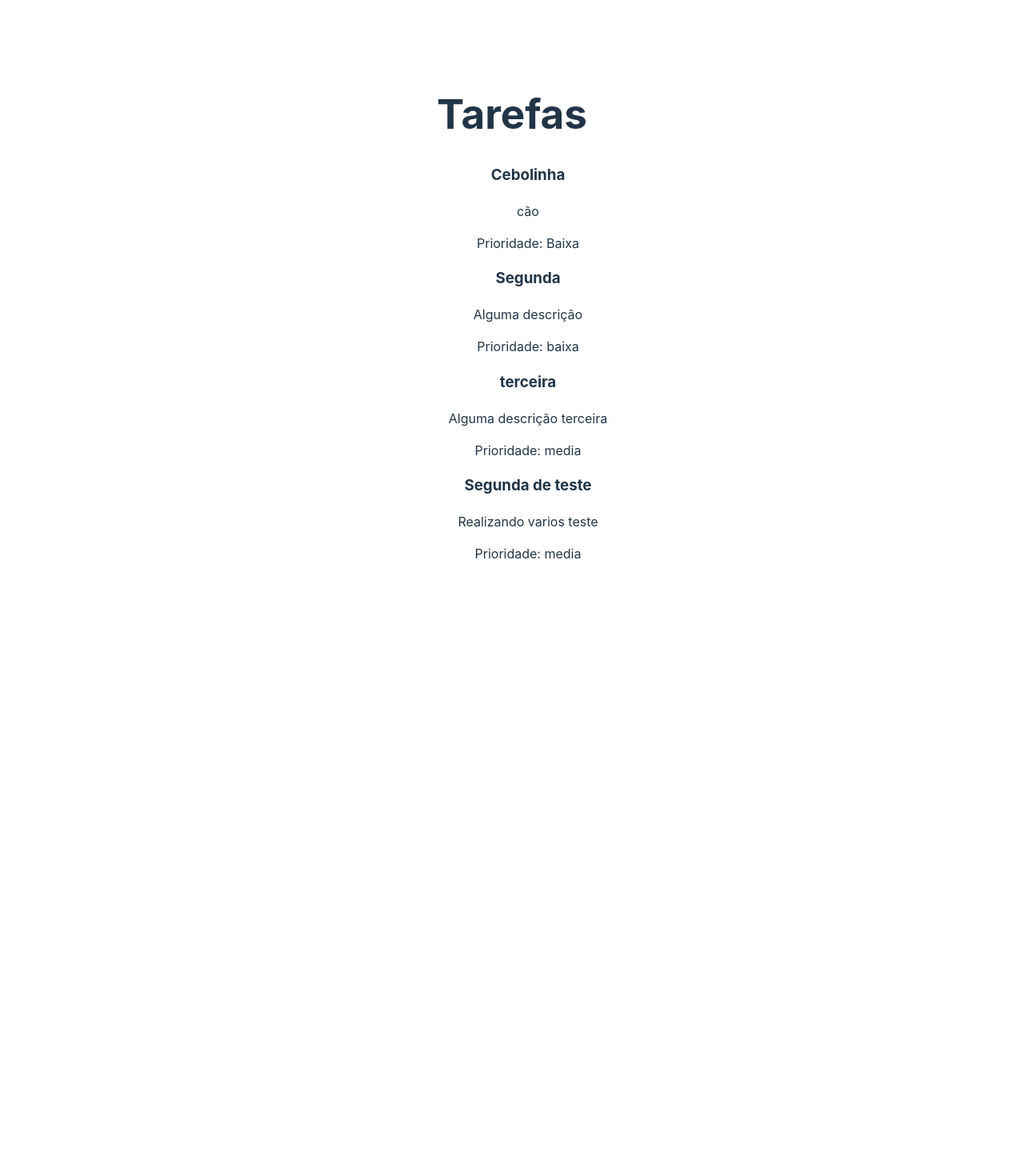
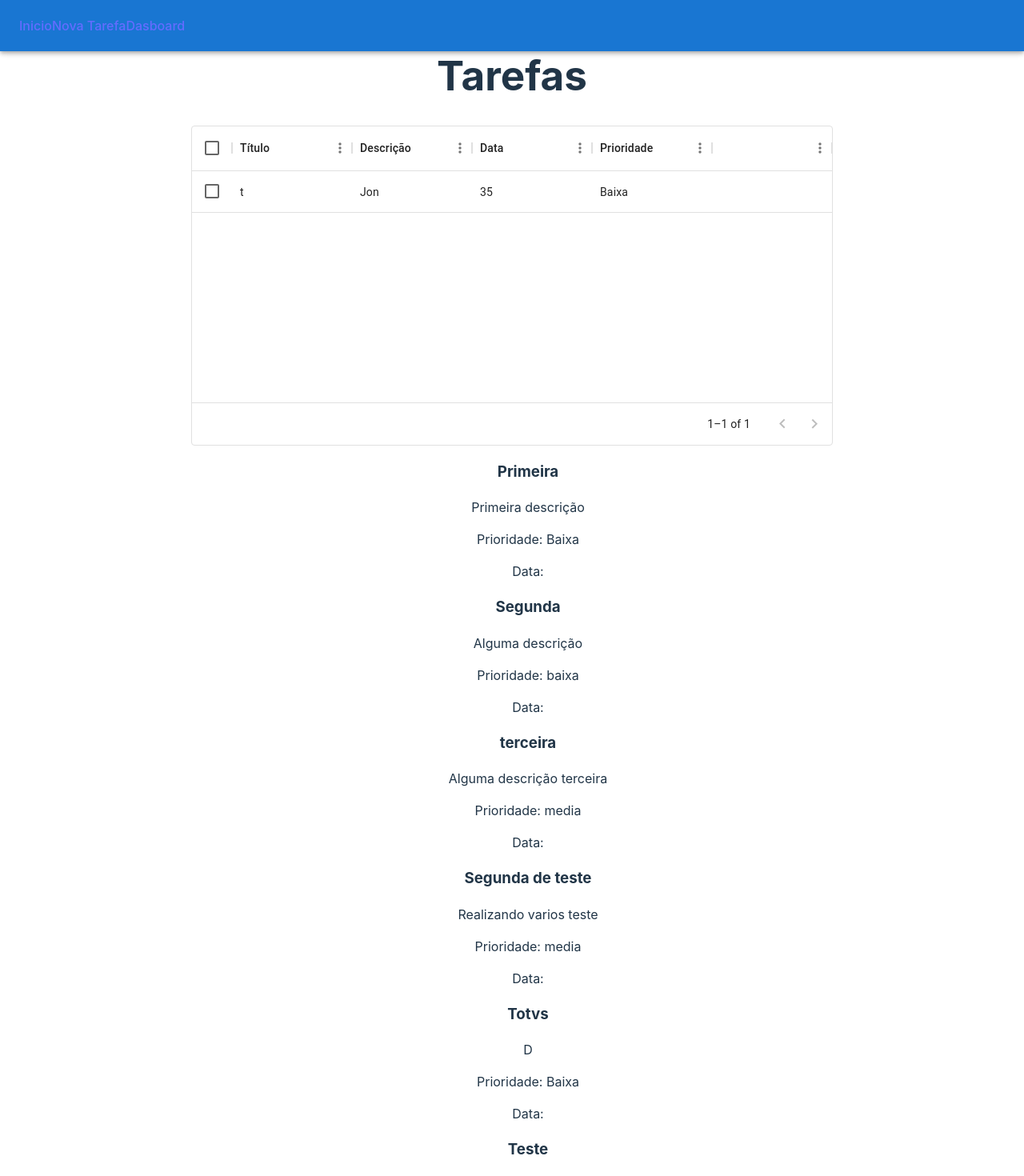
Before and after one commit to rosapedrosa/ProjetoWeb, a React (Vite) app: page / in a window 1280 px wide. Shown: the top 1470 px of the page at 80% size. Before the commit the page ends 800 px from the top, so only its background shows below. Built offline with nearby package versions, Linux system fonts and the light colour scheme; data requests are answered from the project's data file.

Commit message:
Ajustando dados invalidos da data e interface

```diff
--- a/db.json
+++ b/db.json
@@ -2,8 +2,8 @@
   "tarefas": [
     {
       "id": 1,
-      "titulo": "Cebolinha",
-      "descricao": "cão",
+      "titulo": "Primeira",
+      "descricao": "Primeira descrição",
       "prioridade": "Baixa"
     },
     {
@@ -23,6 +23,73 @@
       "descricao": "Realizando varios teste",
       "prioridade": "media",
       "id": 4
+    },
+    {
+      "titulo": "Totvs",
+      "descricao": "D",
+      "prioridade": "Baixa",
+      "id": 5
+    },
+    {
+      "titulo": "Teste",
+      "descricao": "Descrição teste",
+      "prioridade": "Alta",
+      "id": 6
+    },
+    {
+      "titulo": "Teste",
+      "descricao": "teste",
+      "prioridade": "Baixa",
+      "id": 7
+    },
+    {
+      "titulo": "OLá",
+      "descricao": "Teste olá",
+      "prioridade": "Media",
+      "dataEvento": "",
+      "id": 8
+    },
+    {
+      "titulo": "",
+      "descricao": "",
+      "prioridade": "",
+      "dataEvento": "",
+      "id": 9
+    },
+    {
+      "titulo": "",
+      "descricao": "",
+      "prioridade": "",
+      "dataEvento": "",
+      "id": 10
+    },
+    {
+      "titulo": "teste",
+      "descricao": "teste",
+      "prioridade": "Media",
+      "dataEvento": "",
+      "id": 11
+    },
+    {
+      "titulo": "teste",
+      "descricao": "teste",
+      "prioridade": "Media",
+      "dataEvento": "",
+      "id": 12
+    },
+    {
+      "titulo": "teste",
+      "descricao": "teste",
+      "prioridade": "Baixa",
+      "dataEvento": "",
+      "id": 13
+    },
+    {
+      "titulo": "fgbe",
+      "descricao": "gbryjy",
+      "prioridade": "Baixa",
+      "dataEvento": "28/6/2023",
+      "id": 14
     }
   ]
 }
--- a/package.json
+++ b/package.json
@@ -12,14 +12,16 @@
   "dependencies": {
     "@emotion/react": "^11.11.1",
     "@emotion/styled": "^11.11.0",
-    "@mui/material": "^5.13.4",
+    "@mui/icons-material": "^5.11.16",
+    "@mui/material": "^5.13.5",
+    "@mui/x-data-grid": "^6.8.0",
     "@mui/x-date-pickers": "^6.6.0",
     "dayjs": "^1.11.8",
     "localforage": "^1.10.0",
     "match-sorter": "^6.3.1",
     "react": "^18.2.0",
     "react-dom": "^18.2.0",
-    "react-router-dom": "^6.12.0",
+    "react-router-dom": "^6.13.0",
     "sort-by": "^0.0.2"
   },
   "devDependencies": {
--- a/src/App.jsx
+++ b/src/App.jsx
@@ -1,7 +1,7 @@
 import { useState } from 'react';
 import './App.css';
-import { Stack, TextField, MenuItem, InputLabel } from '@mui/material';
-import { Button } from '@mui/base';
+import { Stack, TextField, MenuItem, InputLabel, AppBar, Toolbar} from '@mui/material';
+import { Button } from '@mui/material';
 import Select from '@mui/material/Select';
 import { AdapterDayjs } from '@mui/x-date-pickers/AdapterDayjs';
 import { LocalizationProvider } from '@mui/x-date-pickers/LocalizationProvider';
@@ -21,18 +21,32 @@ function App() {
     fetch('http://localhost:3000/tarefas/', {
       method: 'POST',
       headers: { "Content-Type": "application/json" },
-      body: JSON.stringify({ titulo, descricao, prioridade})
+      body: JSON.stringify({ titulo, descricao, prioridade, dataEvento})
     }).then(() => {
       console.log("Nova tarefa adicionada")
+      alert("Concluido")
     }).catch((erro) => {
       console.log(erro)
     })
 
 }
 
+function ajeitaData(data) {
+  const mes = parseInt(data.$M) + 1
+  const novaData = data.$D + "/" + mes + "/" + data.$y
+  //console.log(novaData)
+  setDataEvento(novaData)
+}
+
 
   return (
     <>
+     <AppBar>
+        <Toolbar variant="dense">
+          <Link to="/">Inicio</Link>
+          <Link to="/">Dasboard</Link>
+        </Toolbar>
+      </AppBar>
 
       <h1>Nova Tarefa</h1>
       <form onSubmit={handleSubmit}>
@@ -42,7 +56,7 @@ function App() {
             rows={4} onChange={(e) => setDescricao(e.target.value)} />
 
           <LocalizationProvider dateAdapter={AdapterDayjs}>
-            <DatePicker id="dataEvento" />
+            <DatePicker id="dataEvento" onChange={(newValue) => ajeitaData(newValue)}/>
           </LocalizationProvider>
 
           <Select id="prioridade" label="Prioridade" onChange={(e) => setPrioridade(e.target.value)}>
@@ -53,14 +67,17 @@ function App() {
             <MenuItem value="Media">Media</MenuItem>
             <MenuItem value="Alta">Alta</MenuItem>
           </Select >
-          <Link to="/">
+
           <Button type="submit" variant="contained">Enviar</Button>
-          </Link>
+
 
         </Stack>
       </form>
     </>
   )
+
+;
+
 }
 
 export default App
--- a/src/Tarefas.jsx
+++ b/src/Tarefas.jsx
@@ -1,5 +1,9 @@
 import { useEffect, useState } from 'react'
 import './App.css'
+import Box from '@mui/material/Box'
+import { DataGrid } from '@mui/x-data-grid'
+import { AppBar, Toolbar} from "@mui/material"
+import { Link } from 'react-router-dom';
 
 
 
@@ -17,17 +21,92 @@ export default function Tarefas() {
             })
     }, [])
 
+    const columns = [
+        {
+            field: 'titulo',
+            headerName: 'Título',
+            type: 'object',
+            width: 150,
+            editable: true,
+        },
+        {
+            field: 'descricao',
+            headerName: 'Descrição',
+            width: 150,
+            editable: true,
+        },
+        {
+            field: 'dataEvento',
+            headerName: 'Data',
+            width: 150,
+            editable: true,
+        },
+        {
+            field: 'prioridade',
+            headerName: 'Prioridade',
+            width: 150,
+            editable: false,
+        },
+        {
+            field: 'botao',
+            headerName: '  ',
+            width: 150,
+            editable: false,
+        }
+    ];
+    const rows = [
+        {id: 1, titulo: 't', descricao: 'Jon', dataEvento: 35, prioridade: 'Baixa' },
+        ];
+
+
     const MinhasTarefas = tarefas.map((p) =>
-    <ul key={p.id}>
-    <h3>{p.titulo}</h3>
-    <p>{p.descricao}</p>
-    <p>Prioridade: {p.prioridade}</p>
-  </ul>)
+        <>            <ul key={p.id}>
+                <h3>{p.titulo}</h3>
+                <p>{p.descricao}</p>
+                <p>Prioridade: {p.prioridade}</p>
+                <p>Data: {p.dataEvento}</p>
+            </ul></>
+    )
+
+    // const Titulo = tarefas.map((t) => <h1>{t.titulo}</h1>)
+
     return (
         <>
-        <h1>Tarefas</h1>
+            <AppBar>
+                <Toolbar>
 
-        {tarefas.length > 0 ? MinhasTarefas : <p>Carregando...</p>}
+                    <Link to="/">
+                        Inicio
+                    </Link>
+                    <Link to="/novatarefa">
+                        Nova Tarefa
+                    </Link>
+                    <Link to="/">
+                        Dasboard
+                    </Link>
+
+                </Toolbar>
+            </AppBar>
+
+            <h1>Tarefas</h1>
+
+            <Box sx={{ height: 400, width: '100%' }}>
+                <DataGrid
+                    rows={rows}
+                    columns={columns}
+                    initialState={{
+                        pagination: {
+                            paginationModel: {
+                                pageSize: 5,
+                            },
+                        },
+                    }}
+                    pageSizeOptions={[5]}
+                    checkboxSelection
+                    disableRowSelectionOnClick
+                />
+            </Box>
+            {tarefas.length > 0 ? MinhasTarefas : <p>Carregando...</p>}
         </>
     )
 }
--- a/src/index.css
+++ b/src/index.css
@@ -64,6 +64,6 @@ button:focus-visible {
     color: #747bff;
   }
   button {
-    background-color: #f9f9f9;
+    background-color: #0b83d3;
   }
 }
```
Also changed, not shown: 2 other files (tests, documents, lock files or other folders).
